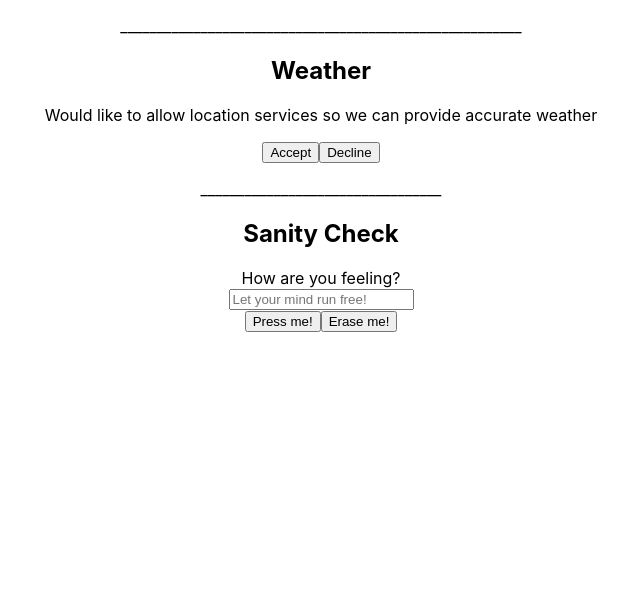
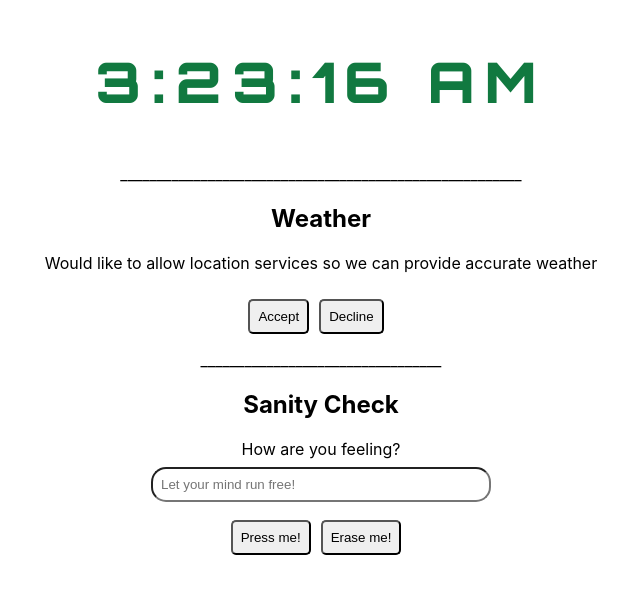
Before and after one commit to edwingon1121/Clock-Work, a React (Create React App) app: page / in a window 1280 px wide. Shown: the top 594 px of the page, without its empty margins (319-959 px from the left). Built offline with nearby package versions, Linux system fonts and the light colour scheme.

Commit message:
styles added to application

```diff
--- a/public/index.html
+++ b/public/index.html
@@ -10,6 +10,7 @@
       content="Web site created using create-react-app"
     />
     <link rel="apple-touch-icon" href="logo192.png" />
+    <link href="https://fonts.googleapis.com/css?family=Orbitron:400,900&display=swap" rel="stylesheet">
     <!--
       manifest.json provides metadata used when your web app is installed on a
       user's mobile device or desktop. See https://developers.google.com/web/fundamentals/web-app-manifest/
--- a/src/App.js
+++ b/src/App.js
@@ -1,8 +1,10 @@
 import React from 'react';
+import Clock from './Clock/Clock';
 import Form from './Form/Form';
 import WeatherControl from './Weather/WeatherControl'
 
 import './App.css';
+import './css/style.css';
 
 //Clock Applicaion is a simple interface of forward back
 //that switches the user's interface below displaying weather near them
@@ -16,6 +18,7 @@ import './App.css';
 function App() {
   return (
     <div className="App">
+    <Clock/>
     <p>_______________________________________________________</p>
       <WeatherControl />
       <p>_________________________________</p>
--- a/src/Clock/Clock.js
+++ b/src/Clock/Clock.js
@@ -1,6 +1,5 @@
 import React, {Component} from 'react'
-
-
+import './clock.css'
 // Each clock is going to have the same properties
 // Time
 // className that is passed
@@ -8,14 +7,27 @@ import React, {Component} from 'react'
 class Clock extends Component{
 	constructor(props){
 		super(props);
-		this.state {
-			date: new Date(),
+		this.state = {
+			date: new Date()
 		}
 	}
+	componentDidMount(){
+		this.timerID = setInterval(() => this.tick(),1000);
+	}
+
+	componentWillMount(){
+		clearInterval(this.timerID);
+	}
+
+	tick(){
+		this.setState( { time:new Date() } );
+	}
+
 	render(){
+
 		return (
 				<div>
-					<h2>{this.state.date.toLocaleTimeString()}</h2>
+					<h2 className='digital-clock'>{`${this.state.date.toLocaleTimeString()}`}</h2>
 				</div>
 			)
 	}
--- /dev/null
+++ b/src/Clock/clock.css
@@ -0,0 +1,7 @@
+.digital-clock{
+	font-family: 'Orbitron', sans-serif;
+	font-weight: 900;
+	font-size: 56px;
+	color: #117940;
+	letter-spacing: 10px;
+}
--- a/src/Form/Form.js
+++ b/src/Form/Form.js
@@ -45,6 +45,7 @@ class Form extends Component {
 			<div>
 				<h2>Sanity Check</h2>
 			<Input
+				classN={'input-feelings'}
 				label={'How are you feeling?'}
 				type={'text'}
 				value={this.state.input}
--- a/src/Form/Input.js
+++ b/src/Form/Input.js
@@ -8,6 +8,7 @@ const Input = (props) => {
 			</label>
 			<br/>
 			<input
+				className={props.classN}
 				type={props.type}
 				value={props.value}
 				onChange={props.handleChange}
--- a/src/Weather/Weather.js
+++ b/src/Weather/Weather.js
@@ -54,9 +54,8 @@ const Weather = (props) => {
 		return (
 		<div>
 			<WeatherIcon description={details.desc} />
-			<h3>City: {details.city}</h3>
-			<h4>Temperature: <span>{details.temperature} &deg;F</span></h4>
-			<h4>Description: <span>{details.desc}</span></h4>
+			<h3>{details.city}</h3>
+			<h4><span>{details.desc}</span> / {details.temperature} &deg;F</h4>
 		</div>
 		)
 	}
--- /dev/null
+++ b/src/css/style.css
@@ -0,0 +1,18 @@
+.input-feelings{
+	width: 25%;
+  border-radius: 15px;
+  padding: 8px;
+  margin: 8px;
+  outline:none;
+}
+
+.input-feelings:focus{
+	border: #58c5cb solid 2px;
+}
+
+button {
+	padding: 8px;
+	margin-top: 10px;
+  margin-right: 10px;
+  border-radius: 5px;
+}
```
